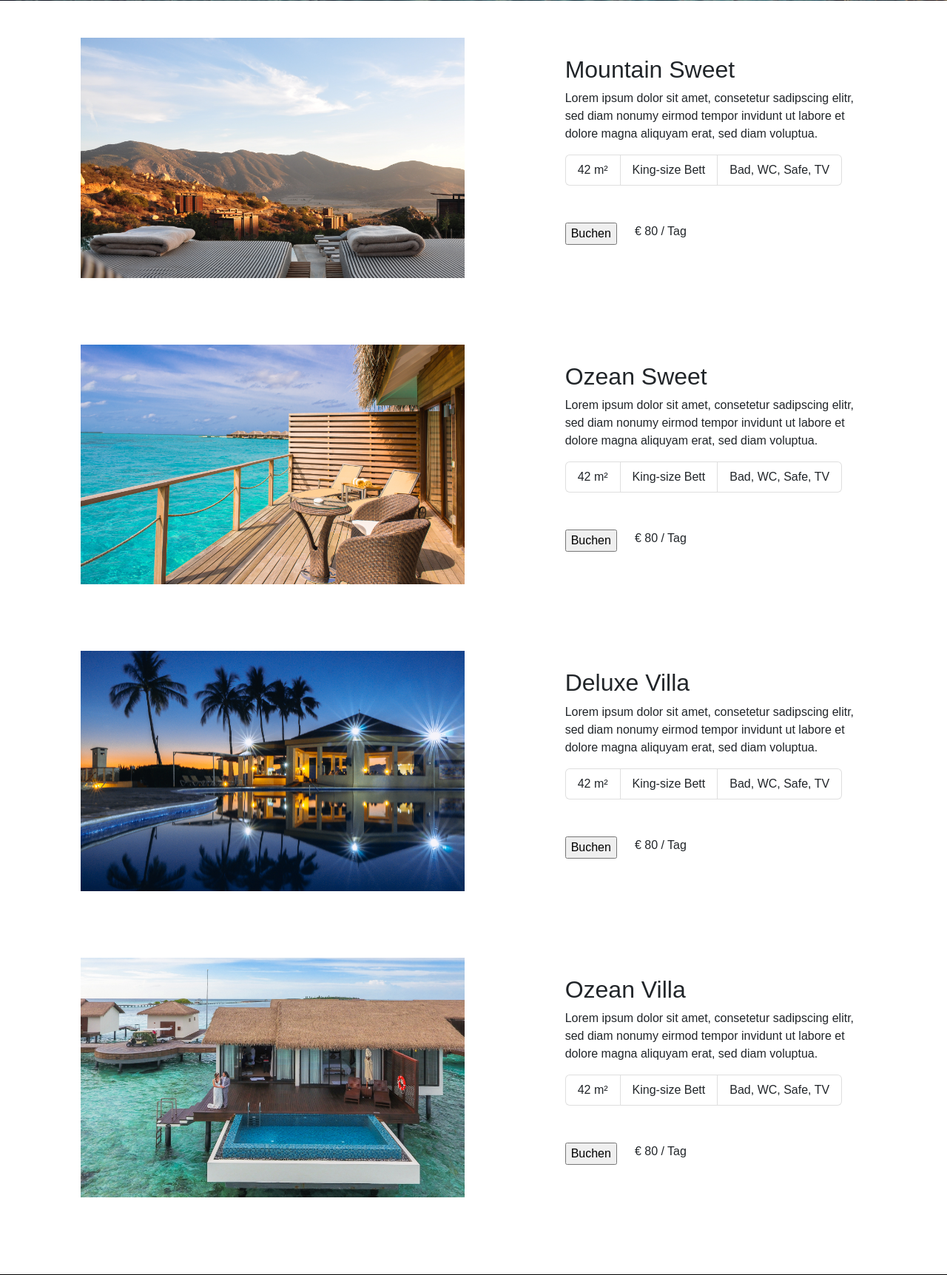
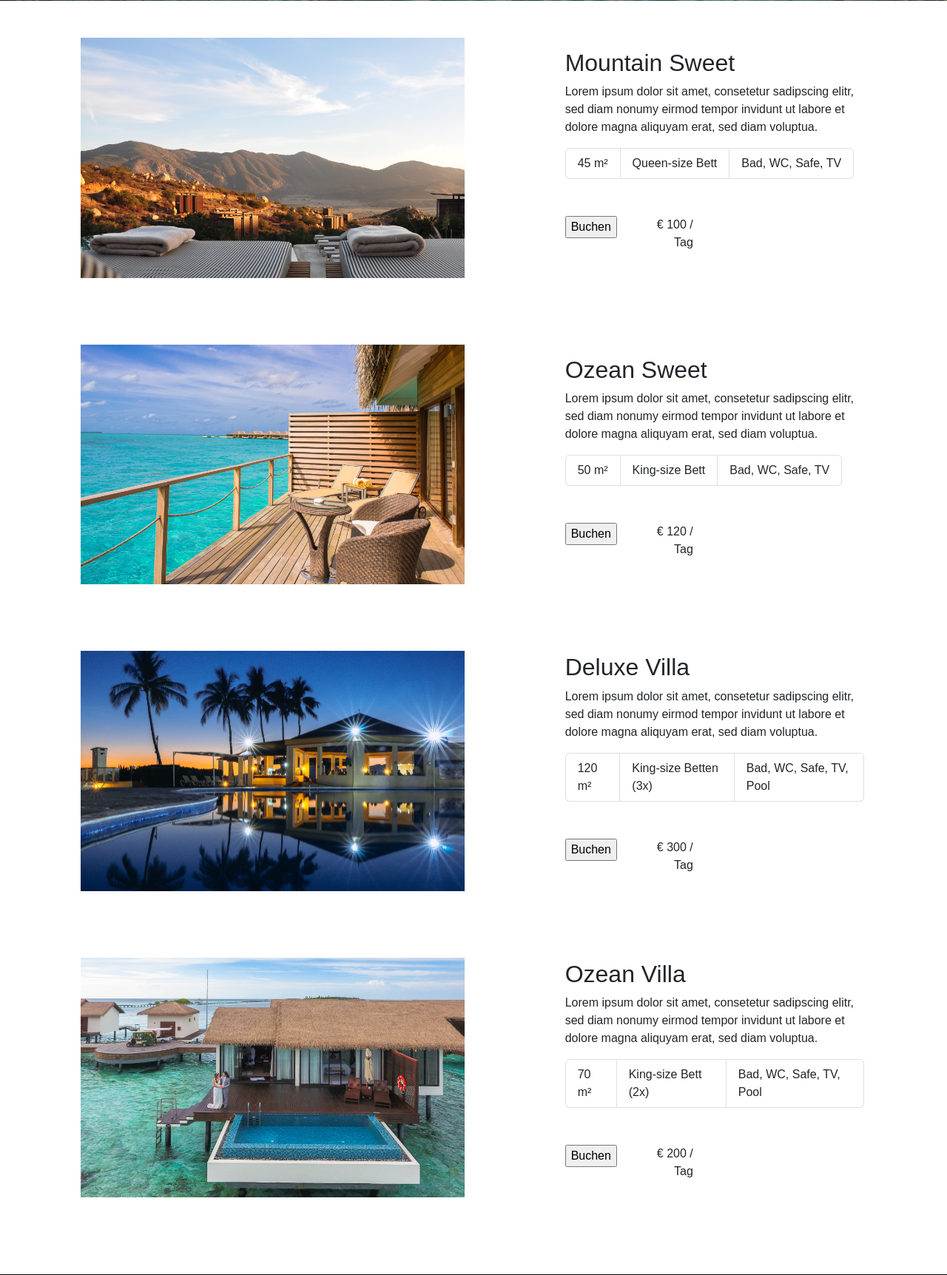
Before and after one commit to altink7/montanahotel_php, a PHP site: page /zimmer.php in a window 1280 px wide. Shown: the part 735-2459 px from the top of the page at 74% size. Run offline with PHP 8.4, Linux system fonts and the light colour scheme.

Commit message:
zimmer update

```diff
--- a/zimmer.php
+++ b/zimmer.php
@@ -18,14 +18,14 @@ include 'components/banner.php';
 				<h2 class="content-title">Mountain Sweet</h2>
 				<p>Lorem ipsum dolor sit amet, consetetur sadipscing elitr, sed diam nonumy eirmod tempor invidunt ut labore et dolore magna aliquyam erat, sed diam voluptua.</p>
 				<ul class="list-group list-group-horizontal-sm">
-					<li class="list-group-item">42 m²</li>
-					<li class="list-group-item">King-size Bett</li>
+					<li class="list-group-item">45 m²</li>
+					<li class="list-group-item">Queen-size Bett</li>
 					<li class="list-group-item">Bad, WC, Safe, TV</li>
 				</ul>
 				<div class="content-footer">
 					<div class="row">
 						<span class="col-6 social"><a href="#doppelzimmer"><i class="fa-solid fa-check"></i></a> <input id="buchenButton" type="submit" value="Buchen"></span>
-						<span class="col-6 social text-end">€ 80 / Tag</span>
+						<span class="col-6 social text-end">€ 100 / Tag</span>
 					</div>
 				</div>
 			</div>
@@ -44,14 +44,14 @@ include 'components/banner.php';
 				<h2 class="content-title">Ozean Sweet</h2>
 				<p>Lorem ipsum dolor sit amet, consetetur sadipscing elitr, sed diam nonumy eirmod tempor invidunt ut labore et dolore magna aliquyam erat, sed diam voluptua.</p>
 				<ul class="list-group list-group-horizontal-sm">
-					<li class="list-group-item">42 m²</li>
+					<li class="list-group-item">50 m²</li>
 					<li class="list-group-item">King-size Bett</li>
 					<li class="list-group-item">Bad, WC, Safe, TV</li>
 				</ul>
 				<div class="content-footer">
 					<div class="row">
 						<span class="col-6 social"><a href="#doppelzimmer"><i class="fa-solid fa-check"></i></a> <input id="buchenButton" type="submit" value="Buchen"></span>
-						<span class="col-6 social text-end">€ 80 / Tag</span>
+						<span class="col-6 social text-end">€ 120 / Tag</span>
 					</div>
 				</div>
 			</div>
@@ -70,14 +70,14 @@ include 'components/banner.php';
 				<h2 class="content-title">Deluxe Villa</h2>
 				<p>Lorem ipsum dolor sit amet, consetetur sadipscing elitr, sed diam nonumy eirmod tempor invidunt ut labore et dolore magna aliquyam erat, sed diam voluptua.</p>
 				<ul class="list-group list-group-horizontal-sm">
-					<li class="list-group-item">42 m²</li>
-					<li class="list-group-item">King-size Bett</li>
-					<li class="list-group-item">Bad, WC, Safe, TV</li>
+					<li class="list-group-item">120 m²</li>
+					<li class="list-group-item">King-size Betten (3x)</li>
+					<li class="list-group-item">Bad, WC, Safe, TV, Pool</li>
 				</ul>
 				<div class="content-footer">
 					<div class="row">
 						<span class="col-6 social"><a href="#doppelzimmer"><i class="fa-solid fa-check"></i></a> <input id="buchenButton" type="submit" value="Buchen"></span>
-						<span class="col-6 social text-end">€ 80 / Tag</span>
+						<span class="col-6 social text-end">€ 300 / Tag</span>
 					</div>
 				</div>
 			</div>
@@ -97,14 +97,14 @@ include 'components/banner.php';
 				<h2 class="content-title">Ozean Villa</h2>
 				<p>Lorem ipsum dolor sit amet, consetetur sadipscing elitr, sed diam nonumy eirmod tempor invidunt ut labore et dolore magna aliquyam erat, sed diam voluptua.</p>
 				<ul class="list-group list-group-horizontal-sm">
-					<li class="list-group-item">42 m²</li>
-					<li class="list-group-item">King-size Bett</li>
-					<li class="list-group-item">Bad, WC, Safe, TV</li>
+					<li class="list-group-item">70 m²</li>
+					<li class="list-group-item">King-size Bett (2x)</li>
+					<li class="list-group-item">Bad, WC, Safe, TV, Pool</li>
 				</ul>
 				<div class="content-footer">
 					<div class="row">
 						<span class="col-6 social"><a href="#doppelzimmer"><i class="fa-solid fa-check"></i></a> <input id="buchenButton" type="submit" value="Buchen"></span>
-						<span class="col-6 social text-end">€ 80 / Tag</span>
+						<span class="col-6 social text-end">€ 200 / Tag</span>
 					</div>
 				</div>
 			</div>
```
